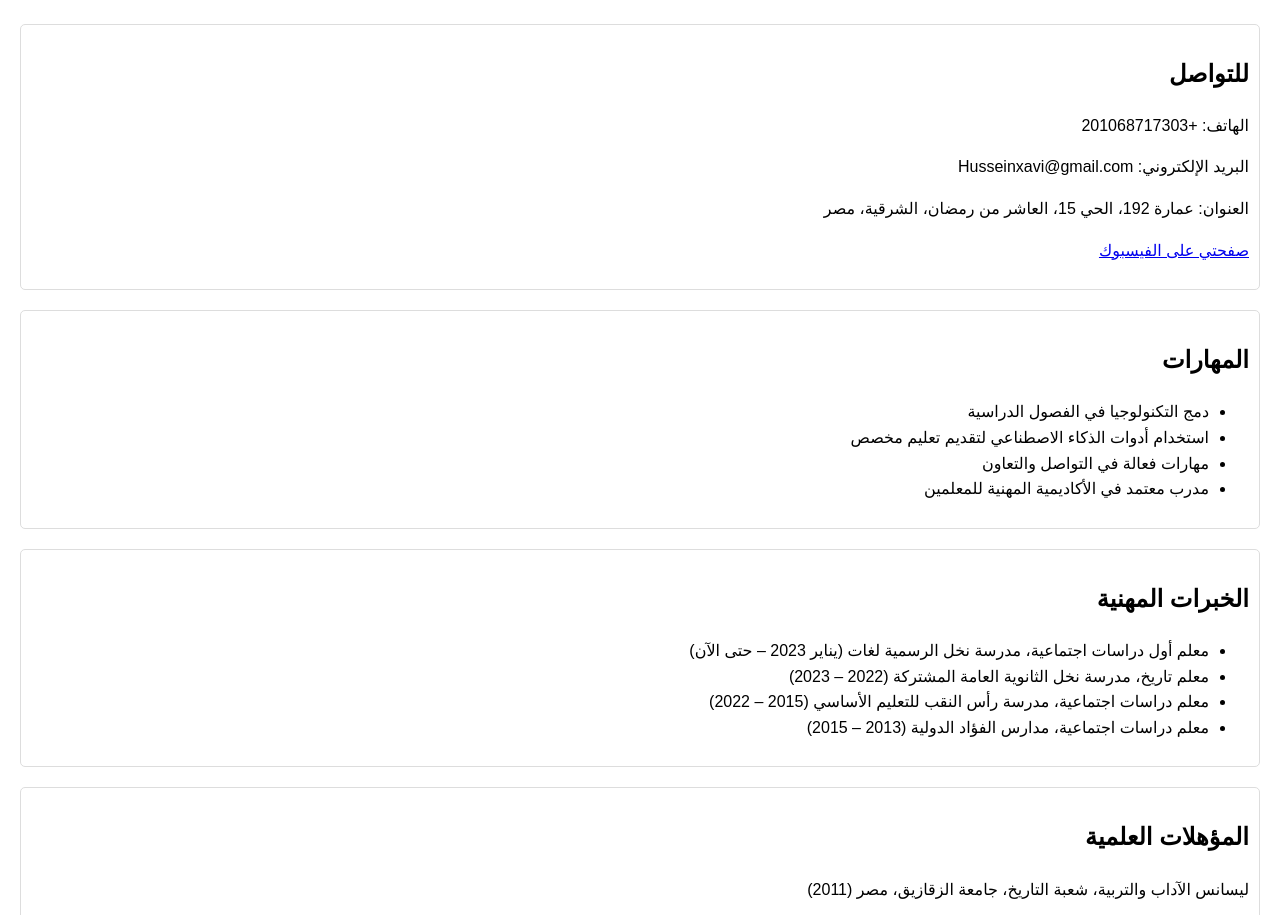
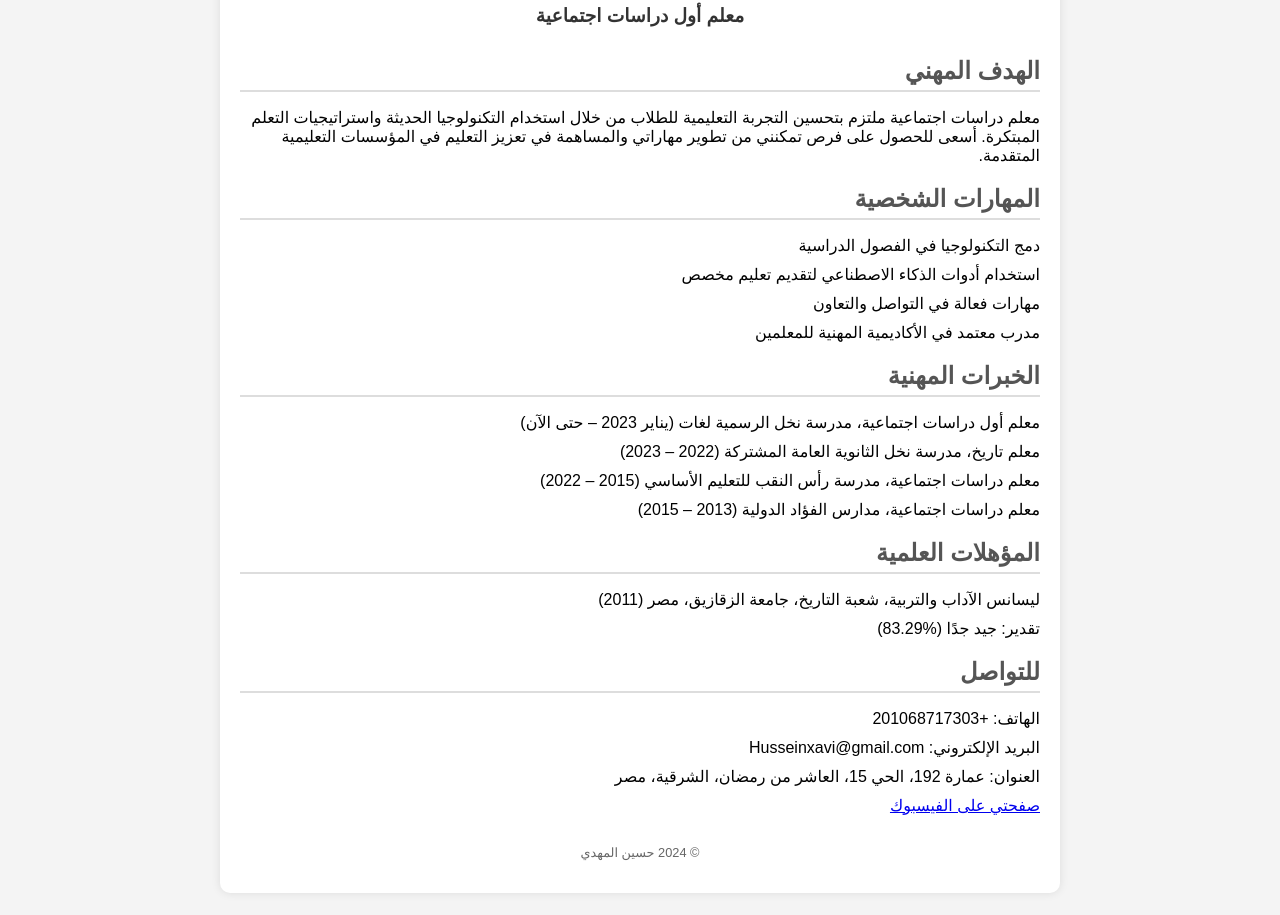
Before and after one commit to HussienMahdy/hussienmahdy.github.io, a plain HTML site: page index.html in a window 1280 px wide. Shown: the part 116-1031 px from the top of the page. Drawn offline with Linux system fonts and the light colour scheme.

Commit message:
Update index.html

```diff
--- a/index.html
+++ b/index.html
@@ -3,41 +3,68 @@
 <head>
     <meta charset="UTF-8">
     <meta name="viewport" content="width=device-width, initial-scale=1.0">
-    <title>سيرة ذاتية - حسين المهدي</title>
+    <title>السيرة الذاتية - حسين المهدي</title>
     <style>
         body {
-            font-family: Arial, sans-serif;
-            margin: 20px;
-            line-height: 1.6;
+            font-family: 'Arial', sans-serif;
+            direction: rtl;
+            margin: 0;
+            padding: 20px;
+            background-color: #f4f4f4;
         }
-        header, footer {
+        .container {
+            max-width: 800px;
+            margin: 0 auto;
+            background: #fff;
+            padding: 20px;
+            border-radius: 10px;
+            box-shadow: 0 0 10px rgba(0, 0, 0, 0.1);
+        }
+        h1, h2, h3 {
+            color: #333;
+        }
+        header {
             text-align: center;
+            margin-bottom: 30px;
+        }
+        .section {
             margin-bottom: 20px;
         }
-        section {
-            margin-bottom: 20px;
+        .section-title {
+            margin-bottom: 10px;
+            color: #555;
+            border-bottom: 2px solid #ddd;
+            padding-bottom: 5px;
         }
-        .contact-info, .skills, .experience, .education {
-            border: 1px solid #ddd;
-            padding: 10px;
-            border-radius: 5px;
+        ul {
+            list-style: none;
+            padding: 0;
+        }
+        ul li {
+            margin-bottom: 10px;
+        }
+        footer {
+            text-align: center;
+            margin-top: 30px;
+            font-size: 0.8em;
+            color: #666;
         }
     </style>
 </head>
 <body>
+    <div class="container">
         <header>
             <h1>حسين المهدي</h1>
-        <p>معلم أول دراسات اجتماعية</p>
+            <h3>معلم أول دراسات اجتماعية</h3>
         </header>
-    <section class="contact-info">
-        <h2>للتواصل</h2>
-        <p>الهاتف: +201068717303</p>
-        <p>البريد الإلكتروني: Husseinxavi@gmail.com</p>
-        <p>العنوان: عمارة 192، الحي 15، العاشر من رمضان، الشرقية، مصر</p>
-        <p><a href="https://www.facebook.com/hussien.mahdy">صفحتي على الفيسبوك</a></p>
+
+        <section class="section">
+            <h2 class="section-title">الهدف المهني</h2>
+            <p>معلم دراسات اجتماعية ملتزم بتحسين التجربة التعليمية للطلاب من خلال استخدام التكنولوجيا الحديثة واستراتيجيات التعلم المبتكرة. أسعى للحصول على فرص تمكنني من تطوير مهاراتي والمساهمة في تعزيز التعليم في المؤسسات التعليمية المتقدمة.</p>
         </section>
-    <section class="skills">
-        <h2>المهارات</h2>
+
+        <section class="section">
+            <h2 class="section-title">المهارات الشخصية</h2>
             <ul>
                 <li>دمج التكنولوجيا في الفصول الدراسية</li>
                 <li>استخدام أدوات الذكاء الاصطناعي لتقديم تعليم مخصص</li>
@@ -45,8 +72,9 @@
                 <li>مدرب معتمد في الأكاديمية المهنية للمعلمين</li>
             </ul>
         </section>
-    <section class="experience">
-        <h2>الخبرات المهنية</h2>
+
+        <section class="section">
+            <h2 class="section-title">الخبرات المهنية</h2>
             <ul>
                 <li>معلم أول دراسات اجتماعية، مدرسة نخل الرسمية لغات (يناير 2023 – حتى الآن)</li>
                 <li>معلم تاريخ، مدرسة نخل الثانوية العامة المشتركة (2022 – 2023)</li>
@@ -54,13 +82,28 @@
                 <li>معلم دراسات اجتماعية، مدارس الفؤاد الدولية (2013 – 2015)</li>
             </ul>
         </section>
-    <section class="education">
-        <h2>المؤهلات العلمية</h2>
-        <p>ليسانس الآداب والتربية، شعبة التاريخ، جامعة الزقازيق، مصر (2011)</p>
-        <p>تقدير: جيد جدًا (%83.29)</p>
+
+        <section class="section">
+            <h2 class="section-title">المؤهلات العلمية</h2>
+            <ul>
+                <li>ليسانس الآداب والتربية، شعبة التاريخ، جامعة الزقازيق، مصر (2011)</li>
+                <li>تقدير: جيد جدًا (%83.29)</li>
+            </ul>
         </section>
+
+        <section class="section">
+            <h2 class="section-title">للتواصل</h2>
+            <ul>
+                <li>الهاتف: +201068717303</li>
+                <li>البريد الإلكتروني: Husseinxavi@gmail.com</li>
+                <li>العنوان: عمارة 192، الحي 15، العاشر من رمضان، الشرقية، مصر</li>
+                <li><a href="https://www.facebook.com/hussien.mahdy">صفحتي على الفيسبوك</a></li>
+            </ul>
+        </section>
+
         <footer>
             <p>© 2024 حسين المهدي</p>
         </footer>
+    </div>
 </body>
 </html>
```
Lines whose indentation alone changed are shown as unchanged.
